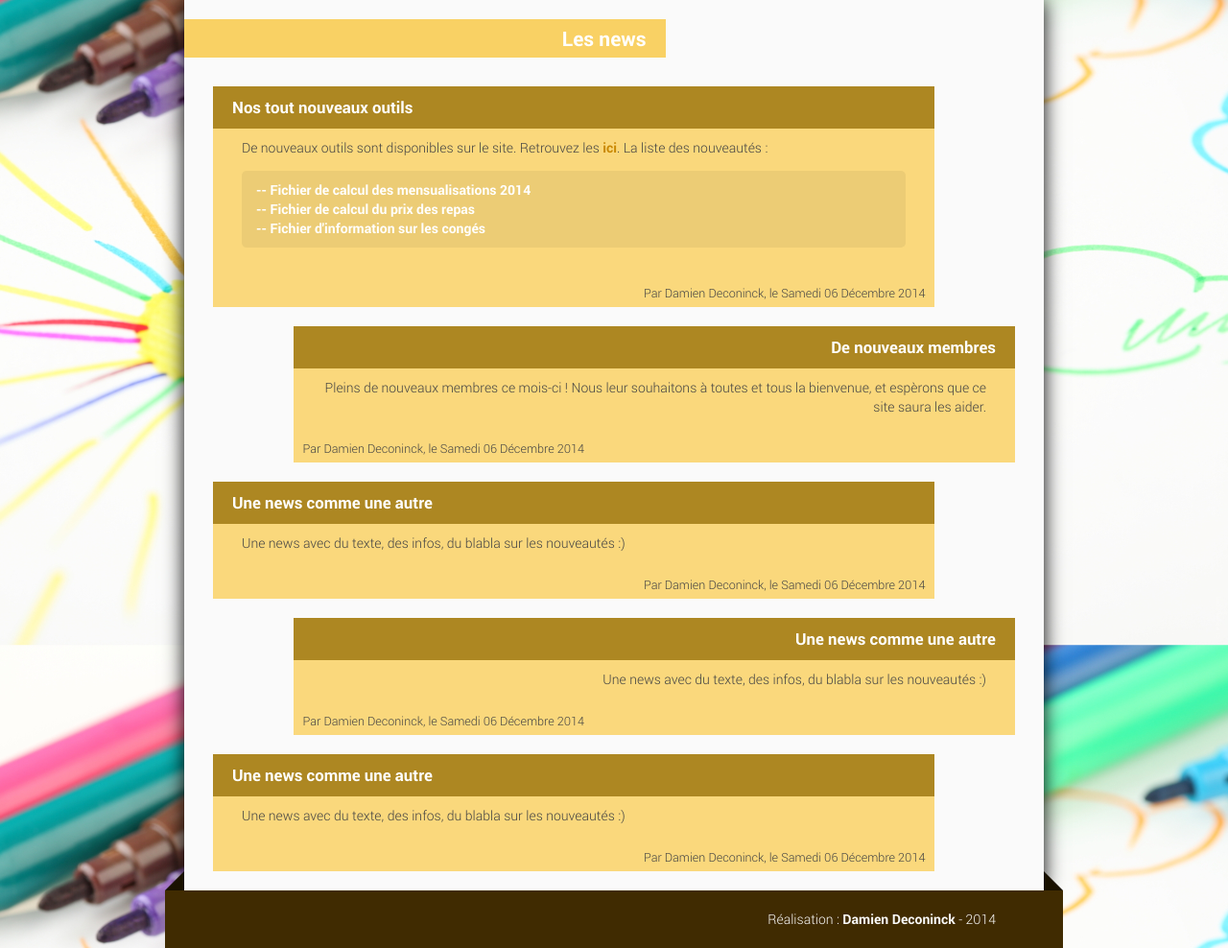
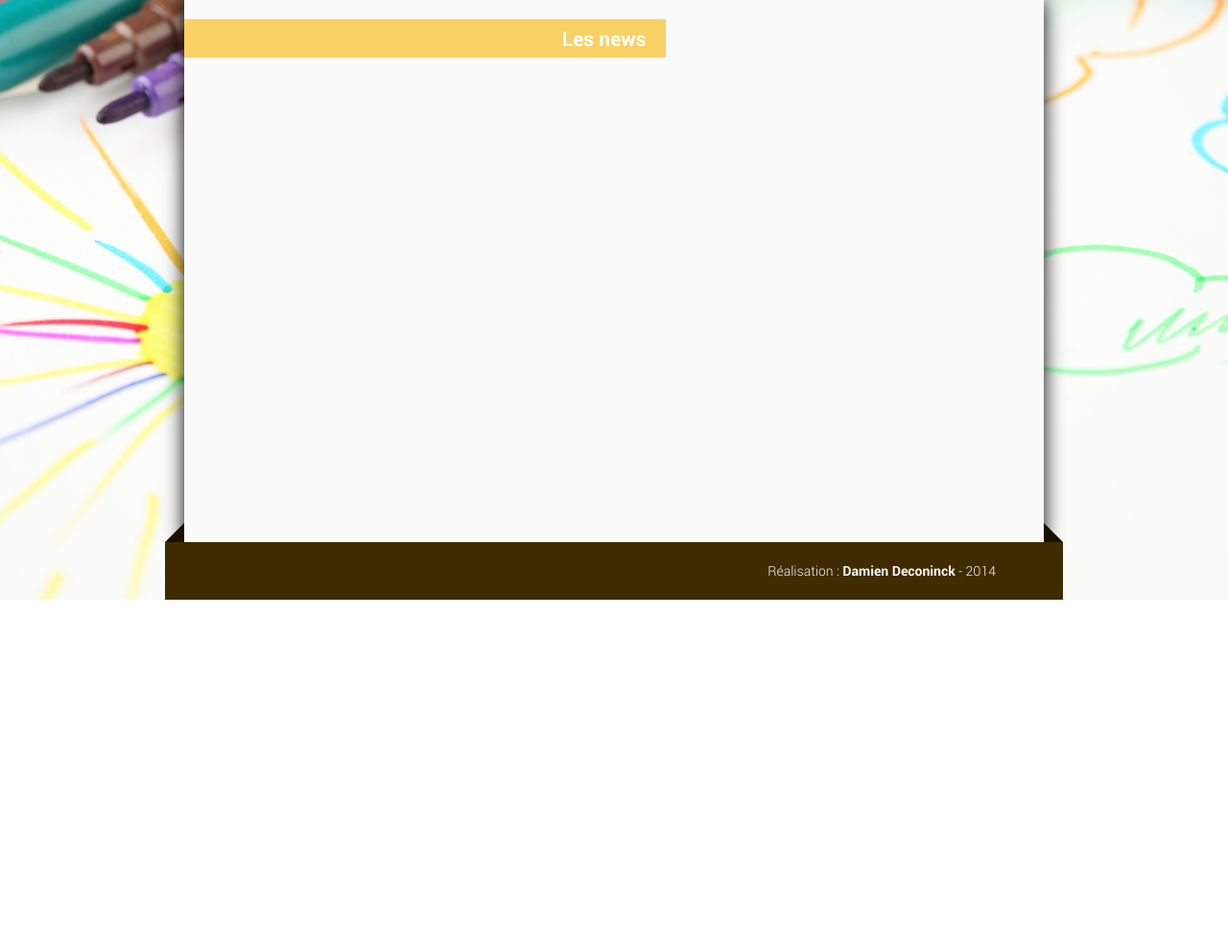
Before and after one commit to Zelfrost/aamv, a Symfony app: template src/Aamv/Bundle/SiteBundle/Resources/views/News/index.html.twig in a window 1280 px wide. Shown: the part 181-1169 px from the top of the page at 96% size. After the commit the page ends 806 px from the top, so only its background shows below. Run offline with Twig, Linux system fonts and the light colour scheme; the template is opened without the code that fills it, so the values that code supplies are empty; some libraries are stand-ins or nearby versions.

Commit message:
End config

```diff
--- a/src/Aamv/Bundle/SiteBundle/Controller/NewsController.php
+++ b/src/Aamv/Bundle/SiteBundle/Controller/NewsController.php
@@ -6,13 +6,12 @@ use Symfony\Bundle\FrameworkBundle\Controller\Controller;
 
 class NewsController extends Controller
 {
-    public function indexAction()
+    public function indexAction($page)
     {
-        $page = 0;
         $resultsPerPage = $this->container->getParameter('news.results_per_page');
 
         $news = $this->get('aamv_site_news.get_news')->getNews($page, $resultsPerPage);
 
-        return $this->render('AamvSiteBundle:News:index.html.twig', array('news' => $news));
+        return $this->render('AamvSiteBundle:News:index.html.twig', array('news' => $news, 'currentPage' => $page));
     }
 }
--- a/src/Aamv/Bundle/SiteBundle/DependencyInjection/AamvSiteExtension.php
+++ b/src/Aamv/Bundle/SiteBundle/DependencyInjection/AamvSiteExtension.php
@@ -14,7 +14,6 @@ class AamvSiteExtension extends Extension
         $configuration = new Configuration();
         $config = $this->processConfiguration($configuration, $configs);
 
-        var_dump($configs);
         $container->setParameter('news.results_per_page', $configs[0]['news']['result_per_page']);
 
         $loader = new Loader\YamlFileLoader($container, new FileLocator(__DIR__.'/../Resources/config'));
--- a/src/Aamv/Bundle/SiteBundle/Repository/NewsRepository.php
+++ b/src/Aamv/Bundle/SiteBundle/Repository/NewsRepository.php
@@ -11,7 +11,7 @@ class NewsRepository extends EntityRepository
         $first = ($page - 1) * $resultsPerPage;
 
         $query = $this->createQueryBuilder('n')
-            ->orderBy('createdAt', 'DESC')
+            ->orderBy('n.createdAt', 'DESC')
             ->setFirstResult($first)
             ->setMaxResults($first + ($page * $resultsPerPage))
             ->getQuery();
--- a/src/Aamv/Bundle/SiteBundle/Resources/config/routing.yml
+++ b/src/Aamv/Bundle/SiteBundle/Resources/config/routing.yml
@@ -5,8 +5,8 @@ aamv_site_homepage:
 
 # Pages News
 aamv_site_news:
-    path:     /news
-    defaults: { _controller: AamvSiteBundle:News:index }
+    path:     /news/{page}
+    defaults: { _controller: AamvSiteBundle:News:index, page: 1 }
 
 # Pages Services
 aamv_site_services_annonces:
--- a/src/Aamv/Bundle/SiteBundle/Resources/views/News/index.html.twig
+++ b/src/Aamv/Bundle/SiteBundle/Resources/views/News/index.html.twig
@@ -9,43 +9,6 @@
 {% block body %}
     <h2>Les news</h2>
 
-    <article>
-        <header>Nos tout nouveaux outils</header>
-        <section>
-            De nouveaux outils sont disponibles sur le site. Retrouvez les <a href="{{ path('aamv_site_services_outils') }}">ici</a>. La liste des nouveautés :
-            <ul class="liste_news">
-                <li>Fichier de calcul des mensualisations 2014</li>
-                <li>Fichier de calcul du prix des repas</li>
-                <li>Fichier d'information sur les congés</li>
-            </ul>
-        </section>
-        <footer>Par Damien Deconinck, le Samedi 06 Décembre 2014</footer>
-    </article>
-
-    <article>
-        <header>De nouveaux membres</header>
-        <section>Pleins de nouveaux membres ce mois-ci ! Nous leur souhaitons à toutes et tous la bienvenue, et espèrons que ce site saura les aider.</section>
-        <footer>Par Damien Deconinck, le Samedi 06 Décembre 2014</footer>
-    </article>
-
-    <article>
-        <header>Une news comme une autre</header>
-        <section>Une news avec du texte, des infos, du blabla sur les nouveautés :)</section>
-        <footer>Par Damien Deconinck, le Samedi 06 Décembre 2014</footer>
-    </article>
-
-    <article>
-        <header>Une news comme une autre</header>
-        <section>Une news avec du texte, des infos, du blabla sur les nouveautés :)</section>
-        <footer>Par Damien Deconinck, le Samedi 06 Décembre 2014</footer>
-    </article>
-
-    <article>
-        <header>Une news comme une autre</header>
-        <section>Une news avec du texte, des infos, du blabla sur les nouveautés :)</section>
-        <footer>Par Damien Deconinck, le Samedi 06 Décembre 2014</footer>
-    </article>
-
     {% for new in news %}
         <article>
             <header>{{ new.title }}</header>
```
